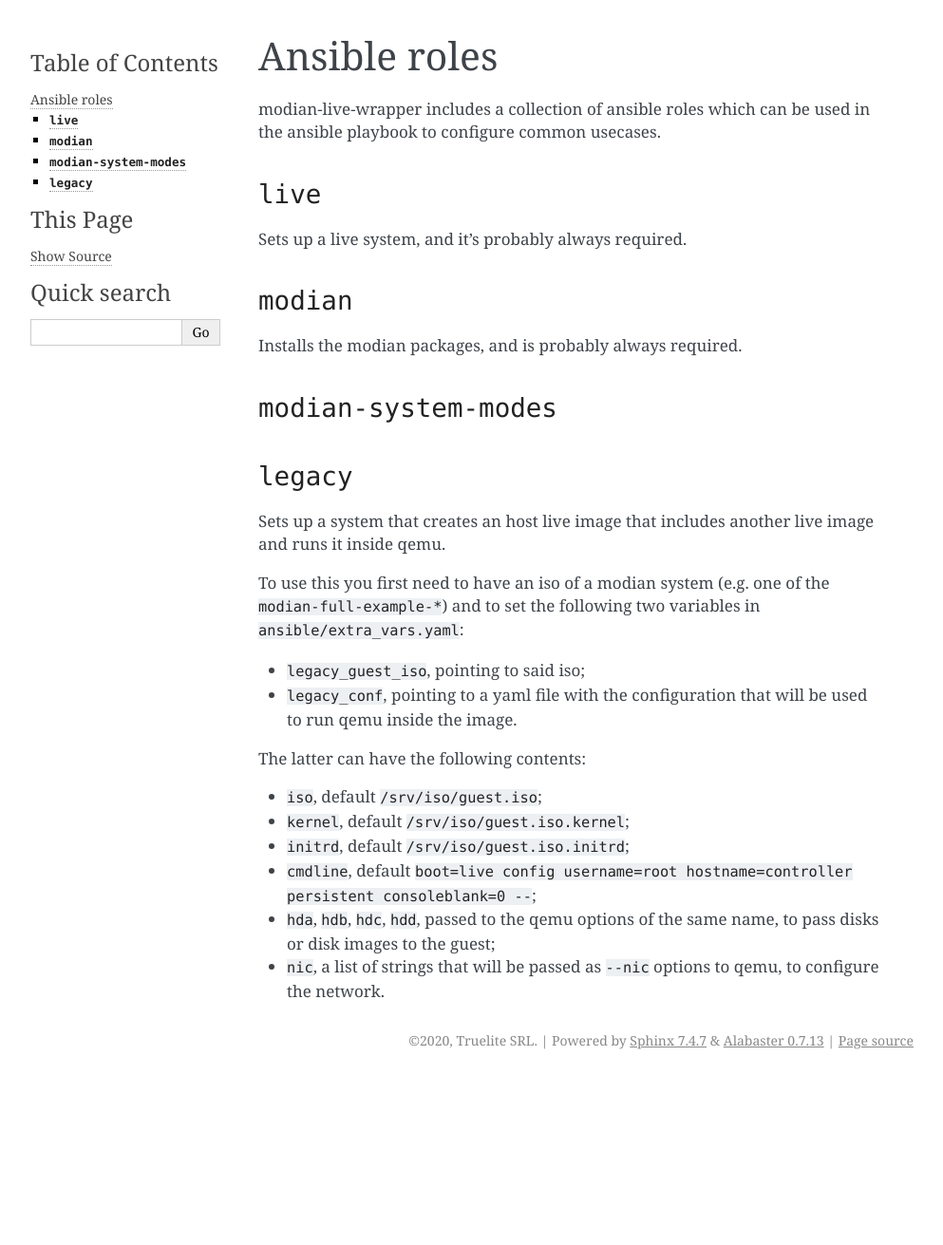
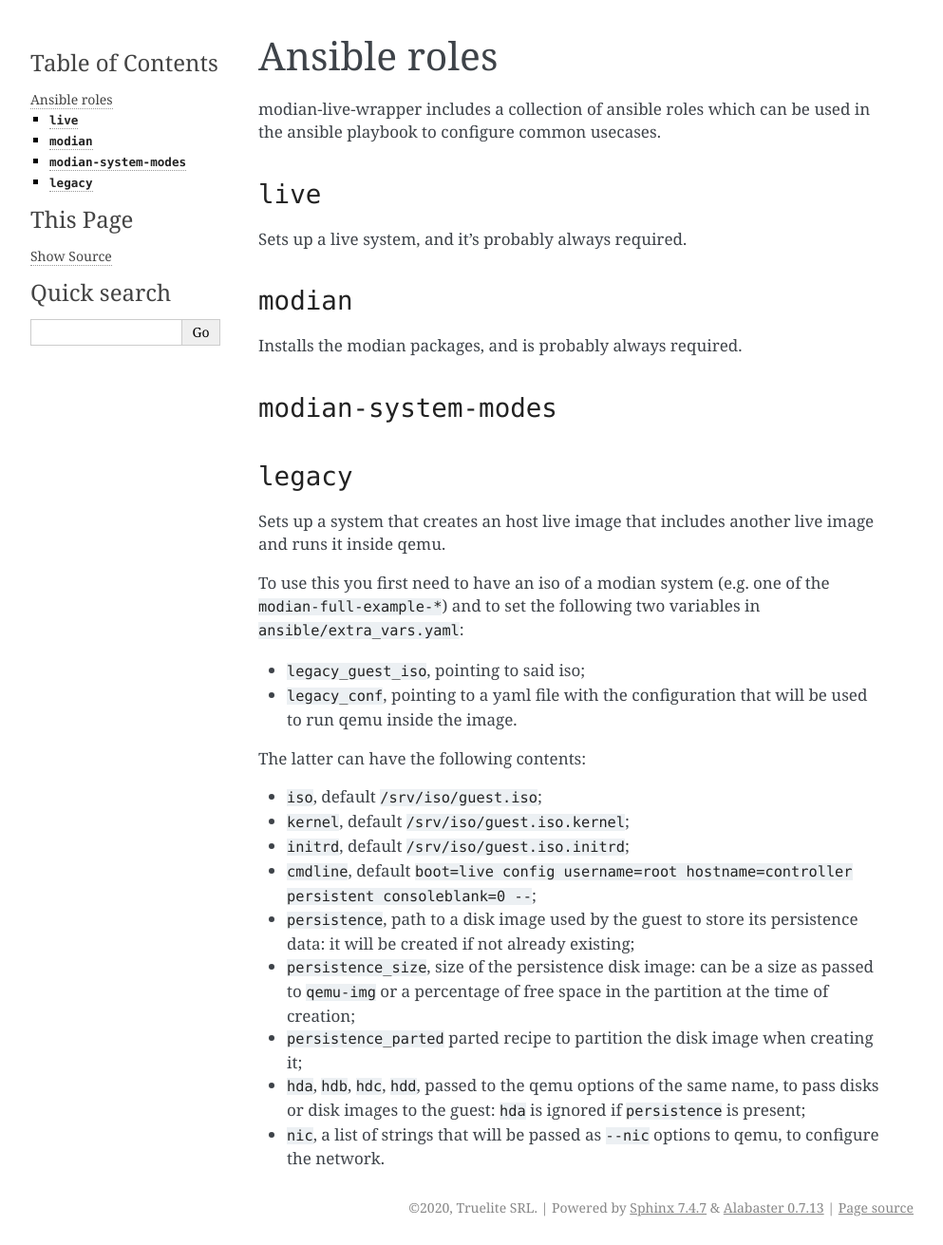
Before and after one commit to Truelite/modian, a Sphinx documentation site: the page built from docs/modian-live-wrapper/roles.rst, in a window 1280 px wide. Shown: the whole page at 95% size, without its empty margins (148-1141 px from the left). Built offline with Sphinx 7.4.7, drawn with Linux system fonts in a browser that asks for light colours; before the commit the page ends 1135 px from its top, so only the background shows below that.

Commit message:
Updated documentation for persistence

```diff
--- a/docs/modian-live-wrapper/roles.rst
+++ b/docs/modian-live-wrapper/roles.rst
@@ -39,7 +39,15 @@ The latter can have the following contents:
 * ``initrd``, default ``/srv/iso/guest.iso.initrd``;
 * ``cmdline``, default ``boot=live config username=root
   hostname=controller persistent consoleblank=0 --``;
+* ``persistence``, path to a disk image used by the guest to store its
+  persistence data: it will be created if not already existing;
+* ``persistence_size``, size of the persistence disk image: can be a
+  size as passed to ``qemu-img`` or a percentage of free space in the
+  partition  at the time of creation;
+* ``persistence_parted`` parted recipe to partition the disk image when
+  creating it;
 * ``hda``, ``hdb``, ``hdc``, ``hdd``, passed to the qemu options of the
-  same name, to pass disks or disk images to the guest;
+  same name, to pass disks or disk images to the guest: ``hda`` is
+  ignored if ``persistence`` is present;
 * ``nic``, a list of strings that will be passed as ``--nic`` options to
   qemu, to configure the network.
```
